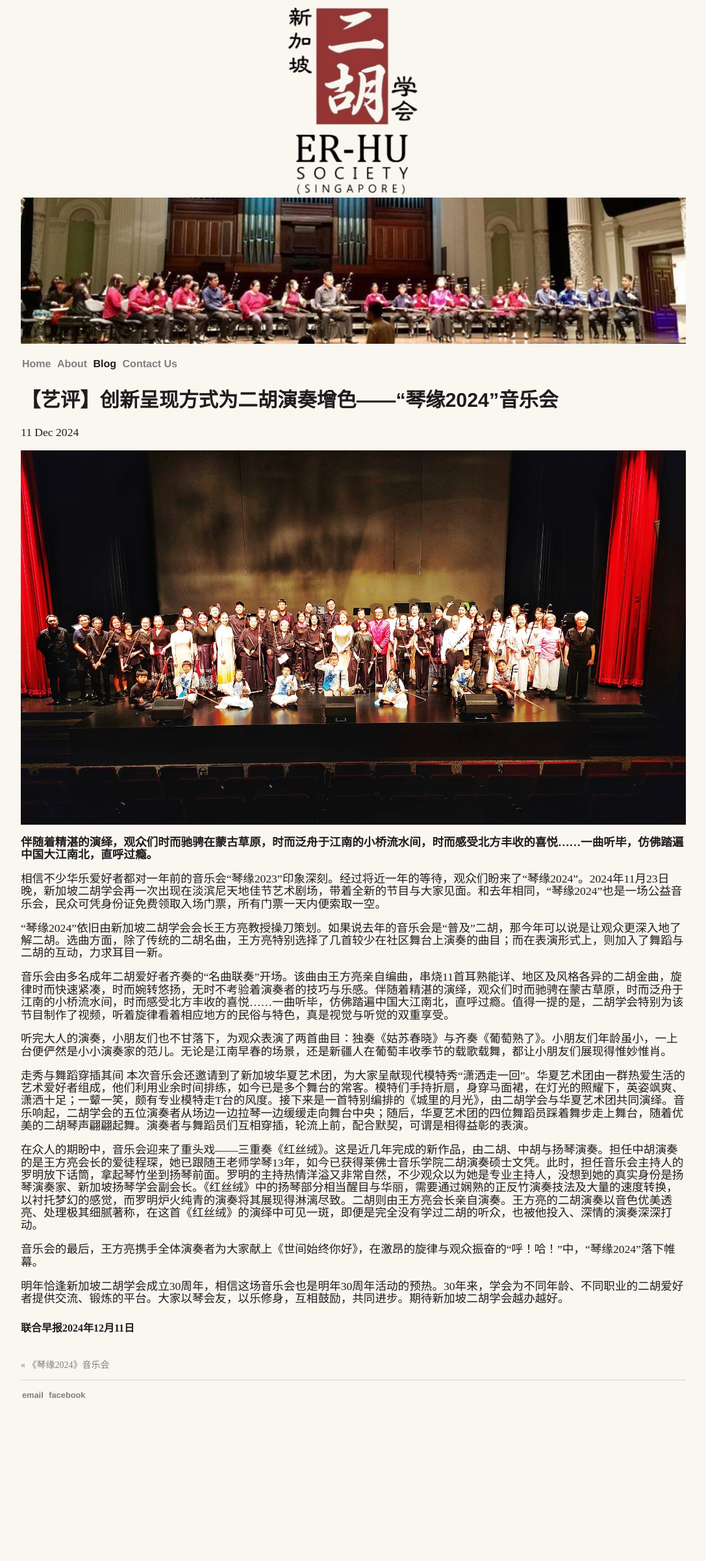
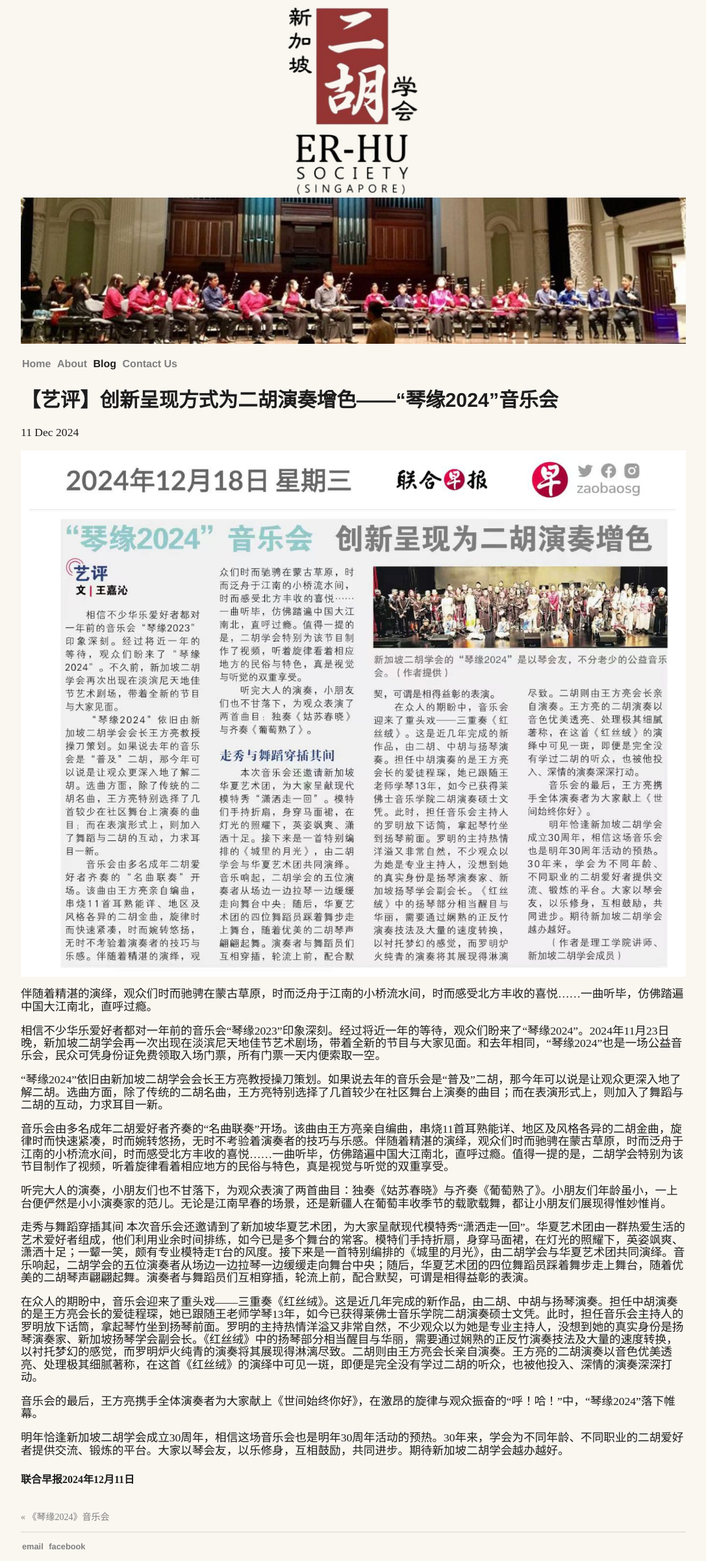
Before and after one commit to sgerhusociety/sgerhusociety.github.io, a Jekyll site: the page built from _posts/2024-12-11-qinyuan2024-report.md, in a window 1280 px wide. Shown: the whole page at 65% size, without its empty margins (96-1183 px from the left). Built offline with Jekyll 4.4.1, drawn with Linux system fonts in a browser that asks for light colours; comment, search, counter and statistics services are not loaded; before the commit the page ends 2168 px from its top, so only the background shows below that.

Commit message:
chores: update post

```diff
--- a/_posts/2024-12-11-qinyuan2024-report.md
+++ b/_posts/2024-12-11-qinyuan2024-report.md
@@ -3,9 +3,9 @@
 title: "【艺评】创新呈现方式为二胡演奏增色——“琴缘2024”音乐会"
 date: 2024-12-11
 ---
-![](/files/2024-qinyuan-concert/10.jpg){:max-width=70% .center-image}
+![](/files/2024-qinyuan-concert/zaobao-report.jpg){:max-width=70% .center-image}
 
-**伴随着精湛的演绎，观众们时而驰骋在蒙古草原，时而泛舟于江南的小桥流水间，时而感受北方丰收的喜悦……一曲听毕，仿佛踏遍中国大江南北，直呼过瘾。**
+伴随着精湛的演绎，观众们时而驰骋在蒙古草原，时而泛舟于江南的小桥流水间，时而感受北方丰收的喜悦……一曲听毕，仿佛踏遍中国大江南北，直呼过瘾。
 <!--more-->
 
 相信不少华乐爱好者都对一年前的音乐会“琴缘2023”印象深刻。经过将近一年的等待，观众们盼来了“琴缘2024”。2024年11月23日晚，新加坡二胡学会再一次出现在淡滨尼天地佳节艺术剧场，带着全新的节目与大家见面。和去年相同，“琴缘2024”也是一场公益音乐会，民众可凭身份证免费领取入场门票，所有门票一天内便索取一空。
```
Also changed, not shown: files/2024-qinyuan-concert/zaobao-report.jpg (added), 1 other file.
